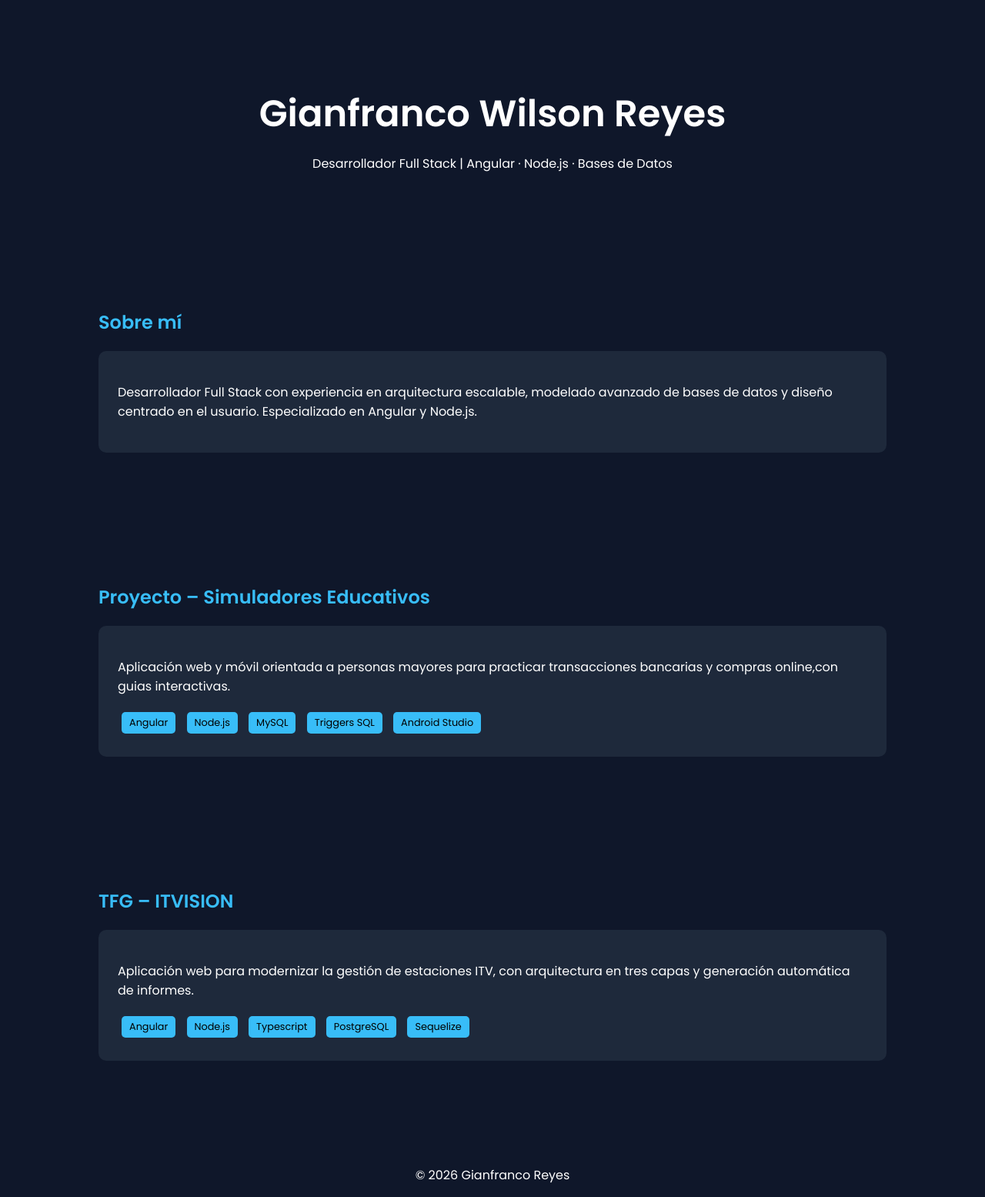
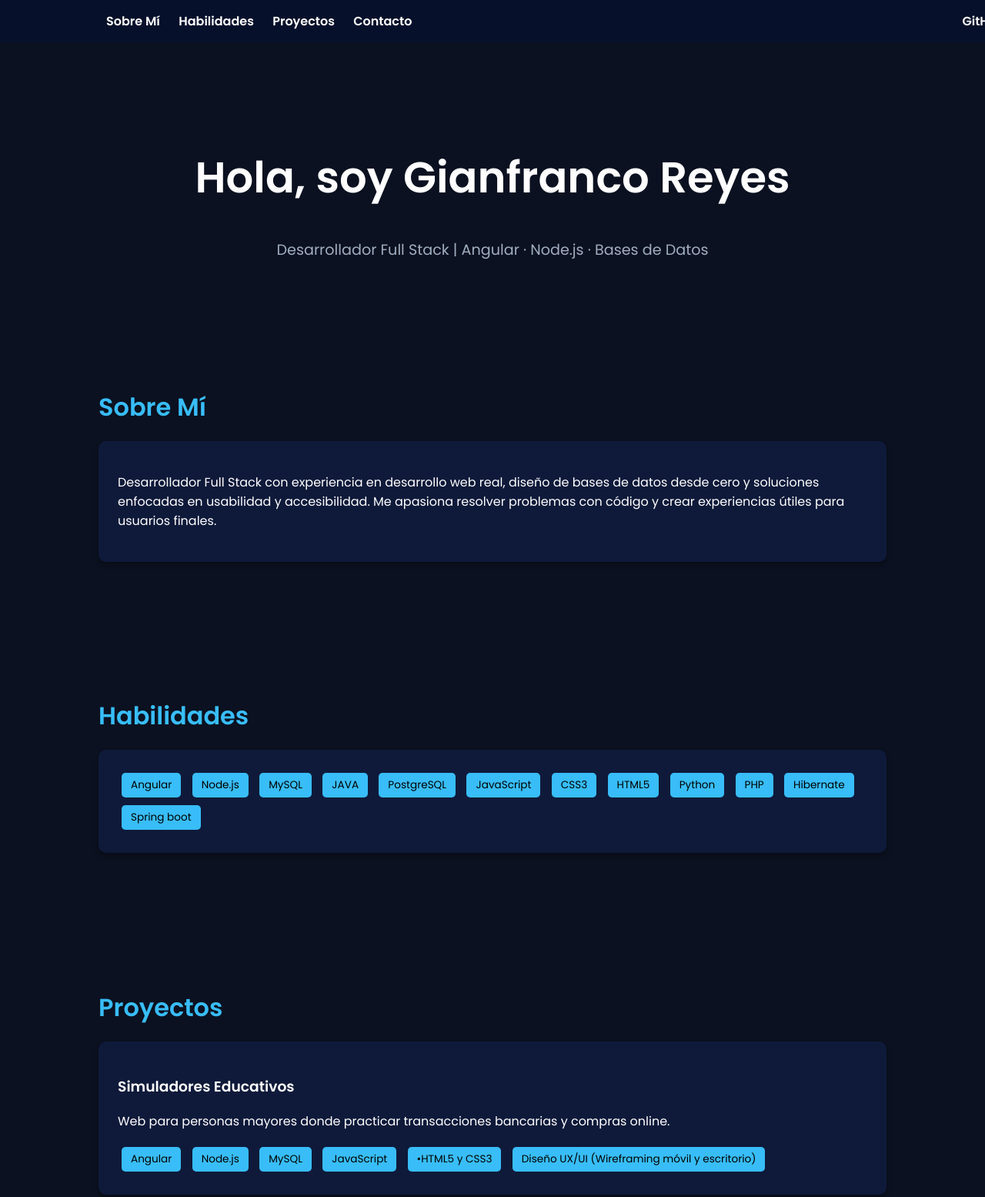
Before and after one commit to greyes212/greyes212.github.io, a plain HTML site: page index.html in a window 1280 px wide. Shown: the top 1555 px of the page at 77% size. Drawn offline with Linux system fonts and the light colour scheme.

Commit message:
Update index.html

```diff
--- a/index.html
+++ b/index.html
@@ -8,115 +8,181 @@
 <link href="https://fonts.googleapis.com/css2?family=Poppins:wght@300;400;600&display=swap" rel="stylesheet">
 
 <style>
+/* === GLOBAL STYLES === */
 body {
   margin: 0;
   font-family: 'Poppins', sans-serif;
-    background: #0f172a;
-    color: white;
+  background: #0b1120;
+  color: #fff;
+}
+header, section {
+  padding: 60px 10%;
+}
+/* === NAVIGATION === */
+nav {
+  position: fixed;
+  width: 100%;
+  top: 0;
+  background: #07102b;
+  display: flex;
+  justify-content: space-between;
+  padding: 15px 10%;
+  z-index: 1000;
+}
+nav a {
+  color: #fff;
+  margin: 0 10px;
+  text-decoration: none;
+  font-weight: bold;
+}
+nav a:hover { color: #38bdf8; }
+
+/* === HERO === */
+.hero {
+  text-align: center;
+  padding-top: 150px;
+}
+.hero h1 {
+  font-size: 3.5rem;
+}
+.hero p {
+  font-size: 1.2rem;
+  color: #a0aec0;
 }
 
-header {
-    text-align: center;
-    padding: 80px 20px;
+/* === SECTIONS === */
+.section-title {
+  font-size: 2rem;
+  color: #38bdf8;
+  margin-bottom: 20px;
 }
-
-h1 {
-    font-size: 3rem;
-    margin-bottom: 10px;
-}
-
-h2 {
-    color: #38bdf8;
-}
-
-section {
-    padding: 60px 10%;
-}
-
 .card {
-    background: #1e293b;
+  background: #0f1a3a;
   padding: 25px;
   border-radius: 10px;
   margin-bottom: 30px;
-    transition: 0.3s;
+  box-shadow: 0 4px 6px rgba(0,0,0,0.3);
 }
 
-.card:hover {
-    transform: translateY(-5px);
-}
-
+/* === TECHNOLOGIES === */
 .tech {
   display: inline-block;
   background: #38bdf8;
   color: black;
-    padding: 5px 10px;
+  padding: 6px 12px;
   margin: 5px;
   border-radius: 5px;
-    font-size: 0.8rem;
+  font-size: 0.85rem;
 }
 
+/* === FOOTER === */
 footer {
   text-align: center;
-    padding: 30px;
-    background: #0f172a;
+  padding: 30px 10%;
+  background: #07102b;
+  margin-top: 40px;
 }
 </style>
+
 </head>
-
 <body>
 
-<header>
-<h1>Gianfranco Wilson Reyes</h1>
+<!-- ===== NAVIGATION ===== -->
+<nav>
+  <div>
+    <a href="#about">Sobre Mí</a>
+    <a href="#skills">Habilidades</a>
+    <a href="#projects">Proyectos</a>
+    <a href="#contact">Contacto</a>
+  </div>
+  <div>
+    <a href="https://github.com/greyes212" target="_blank">GitHub</a>
+    <a href="https://www.linkedin.com/in/gianfranco-reyes-alvarez-a38480164/" target="_blank">LinkedIn</a>
+  </div>
+</nav>
+
+<!-- ===== HERO ===== -->
+<header class="hero">
+  <h1>Hola, soy <strong>Gianfranco Reyes</strong></h1>
   <p>Desarrollador Full Stack | Angular · Node.js · Bases de Datos</p>
 </header>
 
-<section>
-<h2>Sobre mí</h2>
+<!-- ===== ABOUT ME ===== -->
+<section id="about">
+  <h2 class="section-title">Sobre Mí</h2>
   <div class="card">
     <p>
-Desarrollador Full Stack con experiencia en arquitectura escalable,
-modelado avanzado de bases de datos y diseño centrado en el usuario.
-Especializado en Angular y Node.js.
+      Desarrollador Full Stack con experiencia en desarrollo web real,
+      diseño de bases de datos desde cero y soluciones enfocadas en usabilidad
+      y accesibilidad. Me apasiona resolver problemas con código y crear
+      experiencias útiles para usuarios finales.
     </p>
   </div>
 </section>
 
-<section>
-<h2>Proyecto – Simuladores Educativos</h2>
+<!-- ===== SKILLS ===== -->
+<section id="skills">
+  <h2 class="section-title">Habilidades</h2>
   <div class="card">
-<p>
-Aplicación web y móvil orientada a personas mayores para practicar
-transacciones bancarias y compras online,con guias interactivas.
-</p>
+    <span class="tech">Angular</span>
+    <span class="tech">Node.js</span>
+    <span class="tech">MySQL</span>
+    <span class="tech">JAVA</span>
+    <span class="tech">PostgreSQL</span>
+    <span class="tech">JavaScript</span>
+    <span class="tech">CSS3</span>
+    <span class="tech">HTML5</span>
+    <span class="tech">Python</span>
+    <span class="tech">PHP</span>
+    <span class="tech">Hibernate</span>
+    <span class="tech">Spring boot</span>
+  </div>
+</section>
 
+<!-- ===== PROJECTS ===== -->
+<section id="projects">
+  <h2 class="section-title">Proyectos</h2>
+
+  <!-- PROYECTO SIMULADORES -->
+  <div class="card">
+    <h3>Simuladores Educativos</h3>
+    <p>Web para personas mayores donde practicar transacciones bancarias y compras online.</p>
     <div>
       <span class="tech">Angular</span>
       <span class="tech">Node.js</span>
       <span class="tech">MySQL</span>
-<span class="tech">Triggers SQL</span>
-<span class="tech">Android Studio</span>
+     <span class="tech">JavaScript</span>
+     <span class="tech">•HTML5 y CSS3</span>
+     <span class="tech">Diseño UX/UI (Wireframing móvil y escritorio)</span>
+    </div>
+  </div>
+
+  <!-- PROYECTO ITVISION -->
+  <div class="card">
+    <h3>ITVision – TFG</h3>
+    <p>Aplicación web para modernizar la gestión de ITV, con generación de informes y arquitectura escalable.</p>
+    <div>
+      <span class="tech">Angular</span>
+      <span class="tech">Node.js</span>
+      <span class="tech">PostgreSQL</span>
+      <span class="tech">Sequelize</span>
+      <span class="tech">express</span>
+      <span class="tech">pgAdmin4</span>
     </div>
   </div>
 </section>
 
-<section>
-<h2>TFG – ITVISION</h2>
+<!-- ===== CONTACT ===== -->
+<section id="contact">
+  <h2 class="section-title">Contacto</h2>
   <div class="card">
-<p>
-Aplicación web para modernizar la gestión de estaciones ITV,
-con arquitectura en tres capas y generación automática de informes.
-</p>
-
-<div>
-<span class="tech">Angular</span>
-<span class="tech">Node.js</span>
-<span class="tech">Typescript</span>
-<span class="tech">PostgreSQL</span>
-<span class="tech">Sequelize</span>
-</div>
+    <p>Email: <strong>gianfrancoreyes21@gmail.com</strong></p>
+    <p>Teléfono:<strong>+34 642412123</strong>
+    <p>LinkedIn: <strong><a href="https://www.linkedin.com/in/gianfranco-reyes-alvarez-a38480164/" style="color:#38bdf8;">linkedin</a></strong></p>
   </div>
 </section>
 
+<!-- ===== FOOTER ===== -->
 <footer>
   <p>© 2026 Gianfranco Reyes</p>
 </footer>
```
Lines whose indentation alone changed are shown as unchanged.
